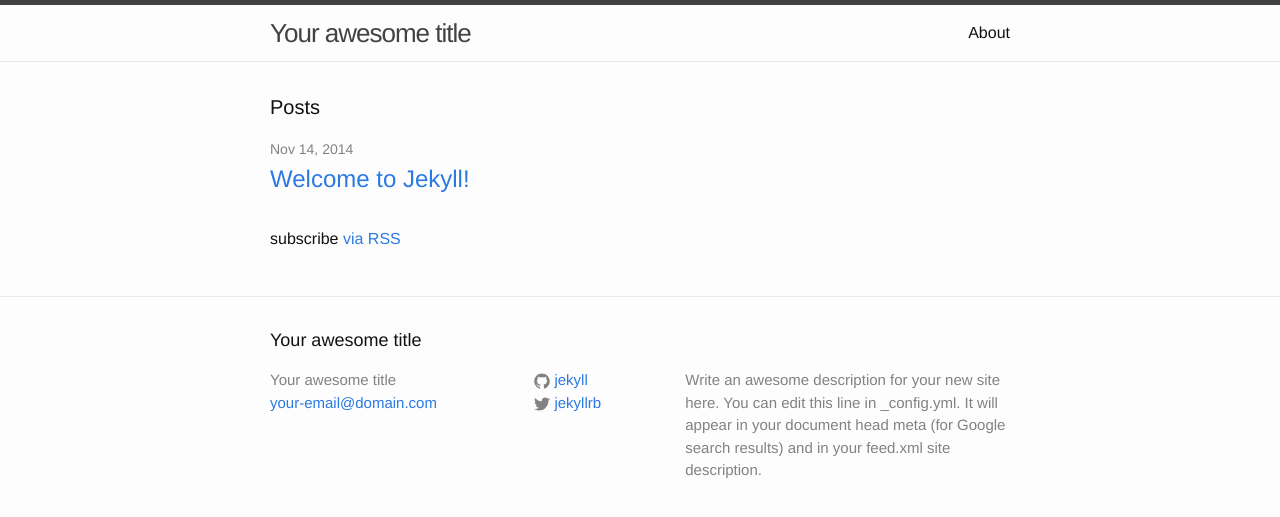
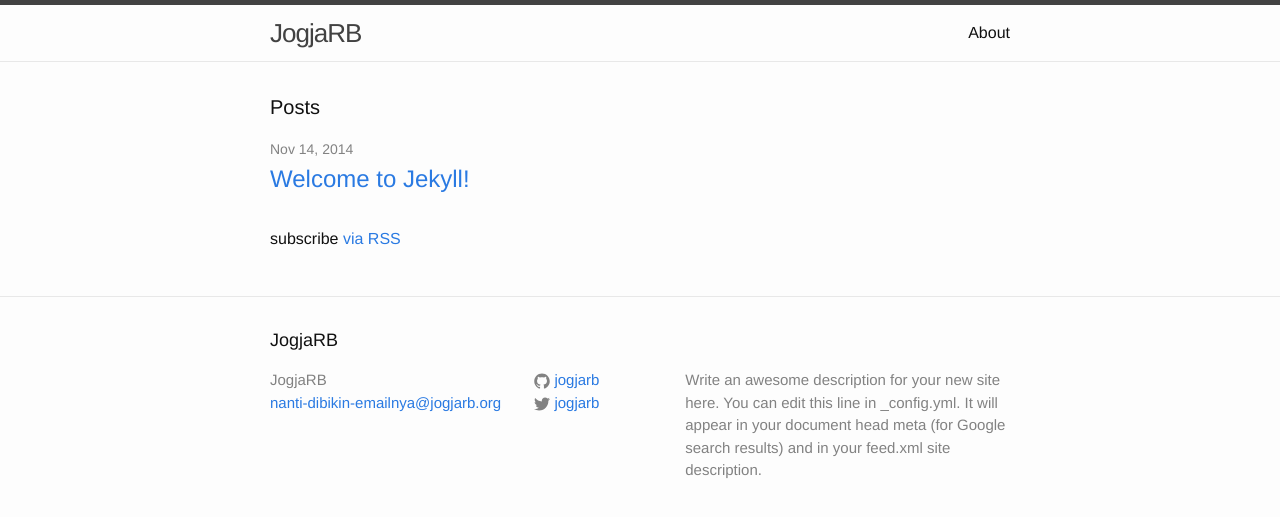
Before and after one commit to jogjarb/jogjarb.github.io, a Jekyll site: the page built from index.html, in a window 1280 px wide. Shown: the top 517 px of the page. Built offline with Jekyll 4.4.1, drawn with Linux system fonts in a browser that asks for light colours.

Commit message:
update config

```diff
--- a/_config.yml
+++ b/_config.yml
@@ -1,14 +1,14 @@
 # Site settings
-title: Your awesome title
-email: your-email@domain.com
+title: JogjaRB
+email: nanti-dibikin-emailnya@jogjarb.org
 description: > # this means to ignore newlines until "baseurl:"
   Write an awesome description for your new site here. You can edit this
   line in _config.yml. It will appear in your document head meta (for
   Google search results) and in your feed.xml site description.
 baseurl: "" # the subpath of your site, e.g. /blog/
-url: "http://yourdomain.com" # the base hostname & protocol for your site
-twitter_username: jekyllrb
-github_username:  jekyll
+url: "http://jogjarb.github.io" # the base hostname & protocol for your site
+twitter_username: jogjarb
+github_username:  jogjarb
 
 # Build settings
 markdown: kramdown
```
